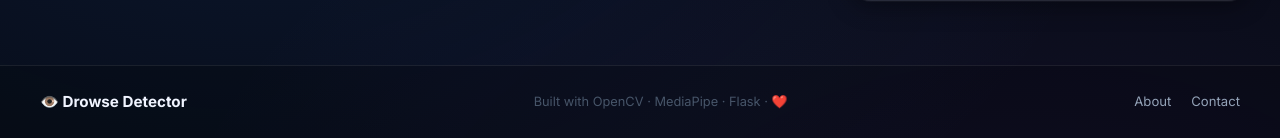
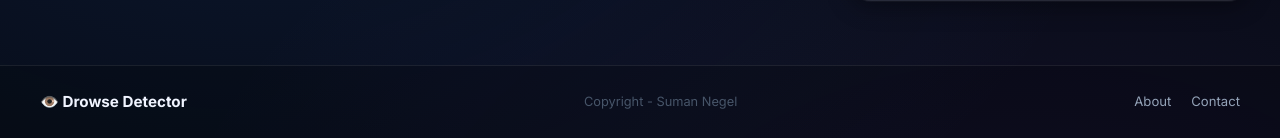
Before and after one commit to sumanxgit11/drowse_detector, a Flask app: page / in a window 1280 px wide. Shown: the part 1139-1277 px from the top of the page. Run offline with Flask 3, Linux system fonts and the light colour scheme.

Commit message:
UI: Update footer copyright text

```diff
--- a/templates/home.html
+++ b/templates/home.html
@@ -186,7 +186,7 @@
   <footer class="footer">
     <div class="footer-inner">
       <span class="footer-brand">👁️ Drowse Detector</span>
-      <span class="footer-copy">Built with OpenCV · MediaPipe · Flask · ❤️</span>
+      <span class="footer-copy">Copyright - Suman Negel</span>
       <div class="footer-links">
         <a href="/about">About</a>
         <a href="/contact">Contact</a>
```
